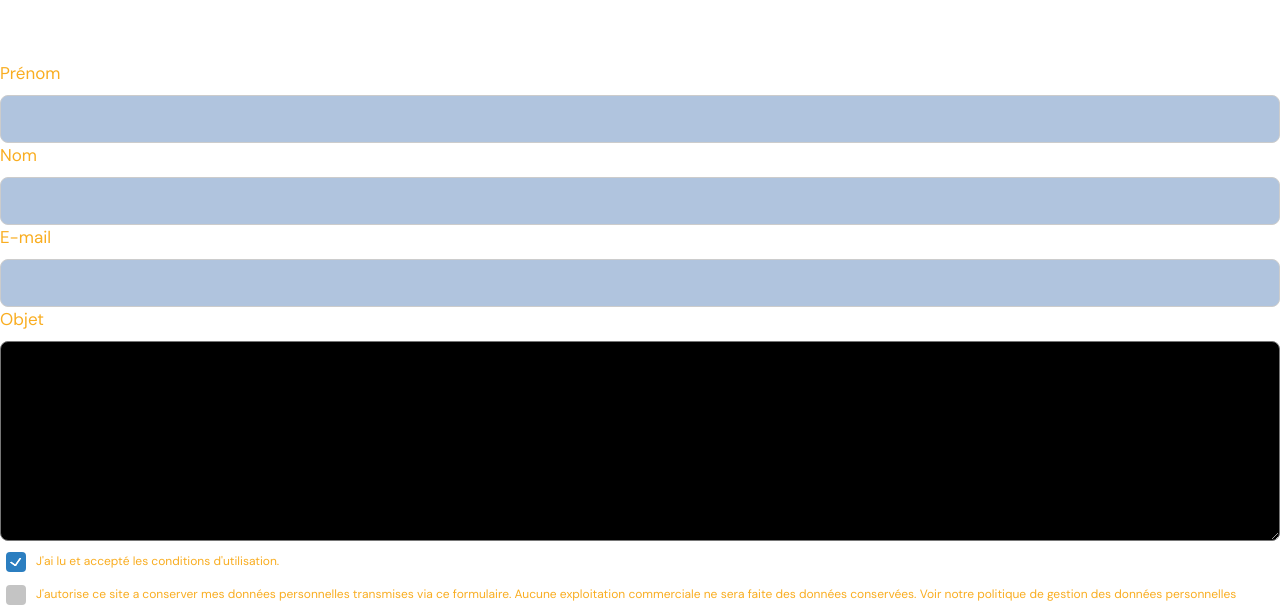
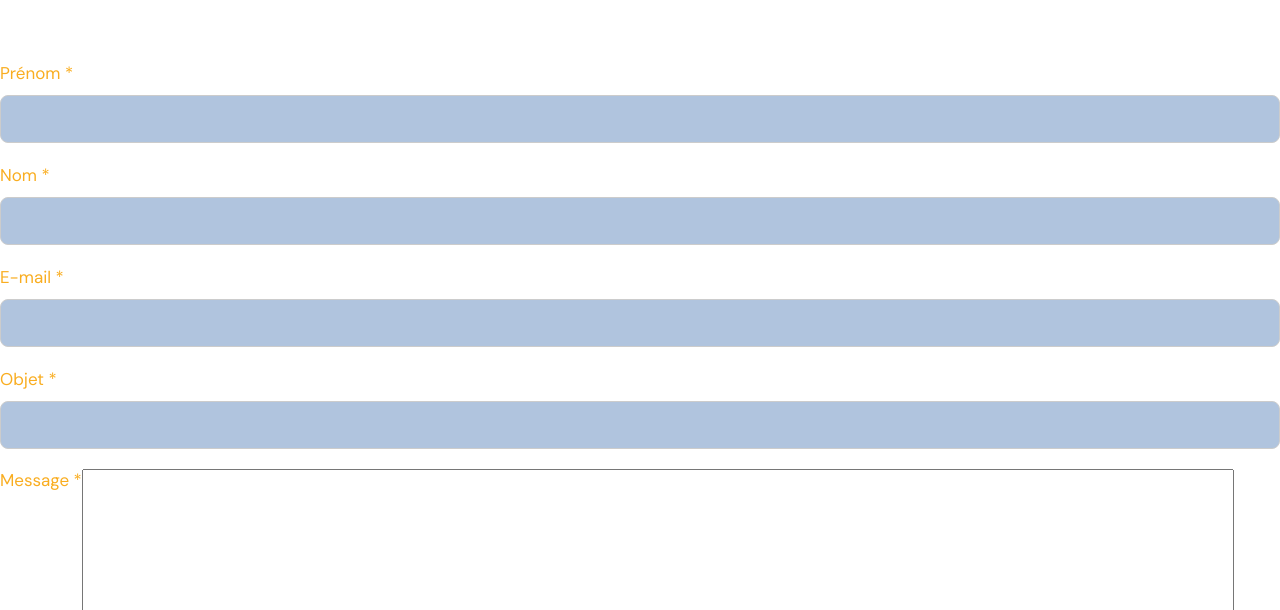
Before and after one commit to Arkalithe/arenaofgamers, a website: page public/contact.html in a window 1280 px wide. Shown: the part 331-941 px from the top of the page. Drawn offline with Linux system fonts and the light colour scheme.

Commit message:
ajout de style

```diff
--- a/public/contact.html
+++ b/public/contact.html
@@ -13,6 +13,8 @@
       href="https://fonts.googleapis.com/css?family=DM+Sans"
       rel="stylesheet"
     />
+    <script src="https://smtpjs.com/v3/smtp.js" defer>
+    </script>
   </head>
   <body>
     <div class="topnav" id="myTopnav">
@@ -31,23 +33,23 @@
       </div>
     </div>
 
-    <form name="reserve" action="contact.html" method="get" onsubmit="return ;">
+    <form name="contact" id="contact" action="contact.html" method="get" onsubmit="return ;" style="display:flex; flex-direction: column; gap: 20px;">
       <div class="formData">
-        <label>Prénom</label><br />
+        <label>Prénom *</label><br />
         <input
           class="text-control"
           type="text"
-          id="first"
-          name="first"
+          id="surname"
+          name="surname"
           minlength="2"
         /><br />
       </div>
       <div class="formData">
-        <label>Nom</label><br />
-        <input class="text-control" type="text" id="last" name="last" /><br />
+        <label>Nom *</label><br />
+        <input class="text-control" type="text" id="name" name="name" /><br />
       </div>
       <div class="formData">
-        <label>E-mail</label><br />
+        <label>E-mail *</label><br />
         <input
           class="text-control"
           type="email"
@@ -56,9 +58,13 @@
         /><br />
       </div>
       <div class="formData">
-        <label>Objet</label><br />
-        <textarea class="text-control" id="objet" name="objet" style="height:200px; background-color: #000;"></textarea>
+        <label>Objet *</label><br />
+        <input class="text-control" id="objet" name="objet"/>
         <br/>
+      </div>
+      <div class="formData" style="display: flex;">
+        <label>Message *</label>
+        <textarea name="message" id="message" style="height:200px; width:90%;"></textarea>
       </div>
       <div class="formData">
         <input class="checkbox-input" type="checkbox" id="checkbox1" checked />
```
Also changed, not shown: public/index.html (+1 -0 lines), public/js/contact.js (added, +14 -0 lines).
